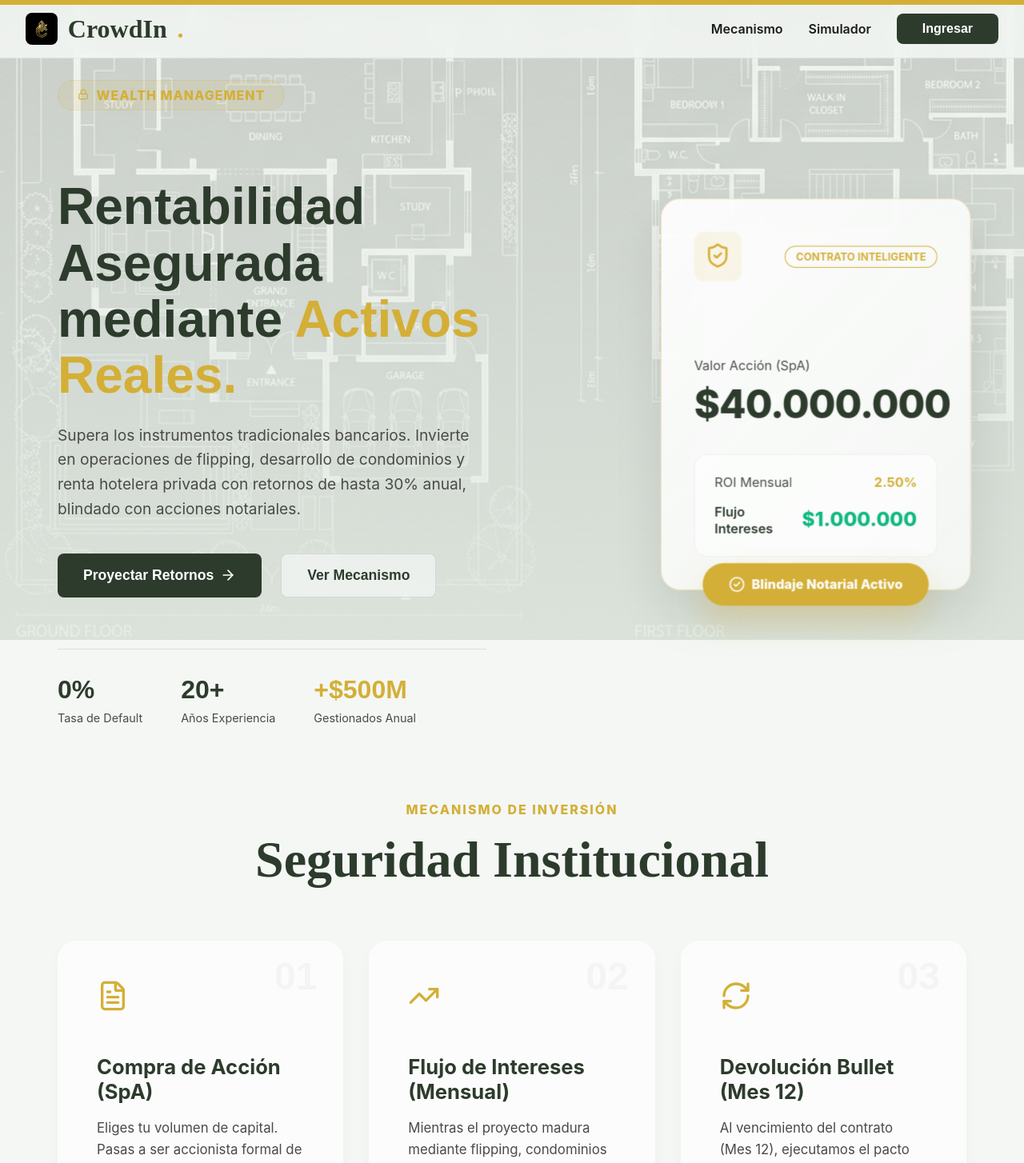
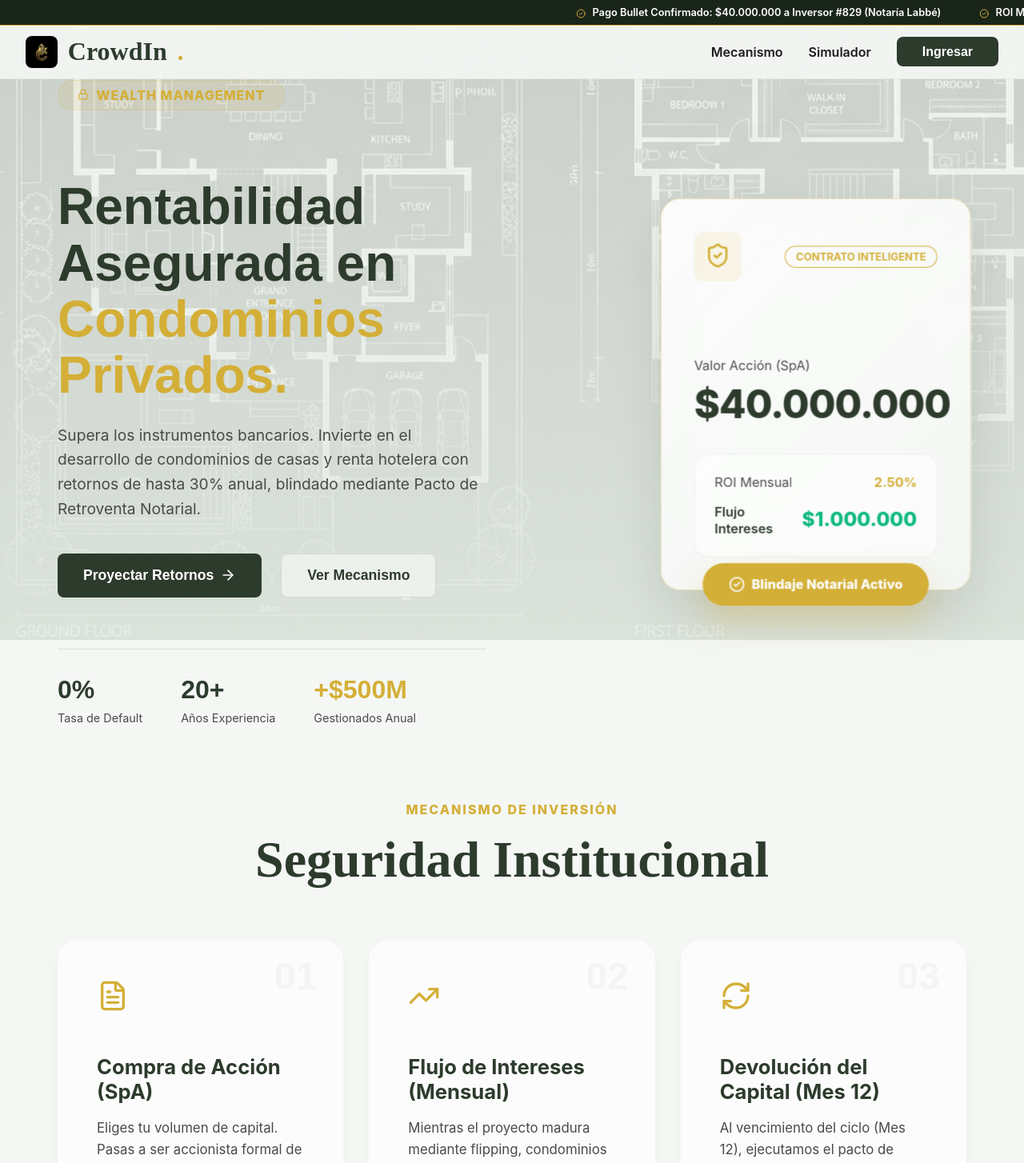
Before and after one commit to Rentapro/CrowdIn, a React (Vite) app: page / in a window 1280 px wide. Shown: the top 1454 px of the page at 80% size. Built offline with nearby package versions, Linux system fonts and the light colour scheme.

Commit message:
UI: Reemplazo de edificio por condominio y adicion de Ticker de pagos en vivo

```diff
--- a/src/App.jsx
+++ b/src/App.jsx
@@ -124,14 +124,31 @@ function App() {
 
   return (
     <>
+      <div style={{ background: 'var(--sage-900)', color: 'var(--white)', padding: '0.5rem 0', fontSize: '0.8rem', fontWeight: 600, overflow: 'hidden', position: 'fixed', top: 0, width: '100%', zIndex: 3000, borderBottom: '1px solid var(--gold-primary)' }}>
+        <div style={{ display: 'flex', whiteSpace: 'nowrap', animation: 'ticker 30s linear infinite' }}>
+          <span style={{ marginRight: '3rem' }}><CheckCircle2 size={12} style={{ verticalAlign: 'middle', marginRight: '5px' }} color="var(--gold-primary)"/> Pago Bullet Confirmado: $40.000.000 a Inversor #829 (Notaría Labbé)</span>
+          <span style={{ marginRight: '3rem' }}><CheckCircle2 size={12} style={{ verticalAlign: 'middle', marginRight: '5px' }} color="var(--gold-primary)"/> ROI Mensual Ejecutado: $1.250.000 a Inversor #712</span>
+          <span style={{ marginRight: '3rem' }}><CheckCircle2 size={12} style={{ verticalAlign: 'middle', marginRight: '5px' }} color="var(--gold-primary)"/> Nuevo Contrato Tramo Elite: $40M (Condominio Los Olivos)</span>
+          <span style={{ marginRight: '3rem' }}><CheckCircle2 size={12} style={{ verticalAlign: 'middle', marginRight: '5px' }} color="var(--gold-primary)"/> Pago Bullet Confirmado: $40.000.000 a Inversor #829</span>
+          <span style={{ marginRight: '3rem' }}><CheckCircle2 size={12} style={{ verticalAlign: 'middle', marginRight: '5px' }} color="var(--gold-primary)"/> ROI Mensual Ejecutado: $1.250.000 a Inversor #712</span>
+        </div>
+      </div>
+
+      <style>{`
+        @keyframes ticker {
+          0% { transform: translateX(100%); }
+          100% { transform: translateX(-100%); }
+        }
+      `}</style>
+
       <motion.div
         style={{
           scaleX,
           position: 'fixed',
-          top: 0,
+          top: '28px',
           left: 0,
           right: 0,
-          height: '6px',
+          height: '4px',
           background: 'var(--gold-primary)',
           transformOrigin: '0%',
           zIndex: 2000
@@ -139,7 +156,7 @@ function App() {
       />
       <ParallaxBackground />
 
-      <nav className="navbar" style={{ position: 'fixed', width: '100%', zIndex: 1000, background: 'rgba(244, 247, 244, 0.85)', backdropFilter: 'blur(15px)', borderBottom: '1px solid rgba(0,0,0,0.05)', padding: '1rem 2rem', display: 'flex', justifyContent: 'space-between' }}>
+      <nav className="navbar" style={{ position: 'fixed', top: '32px', width: '100%', zIndex: 1000, background: 'rgba(244, 247, 244, 0.9)', backdropFilter: 'blur(15px)', borderBottom: '1px solid rgba(0,0,0,0.05)', padding: '0.8rem 2rem', display: 'flex', justifyContent: 'space-between' }}>
         <div style={{ fontFamily: 'Outfit', fontWeight: 800, fontSize: '2rem', color: 'var(--sage-800)', display: 'flex', alignItems: 'center', gap: '0.8rem' }}>
           <img src="/logo.png" alt="CrowdIn Logo" style={{ width: '40px', height: '40px', borderRadius: '8px' }} />
           CrowdIn<span style={{ color: 'var(--gold-primary)' }}>.</span>
@@ -160,10 +177,10 @@ function App() {
                 <Lock size={14} style={{ display: 'inline', marginRight: '5px' }}/> Wealth Management
               </div>
               <h1 className="hero-title">
-                Rentabilidad Asegurada mediante <span style={{ color: 'var(--gold-primary)' }}>Activos Reales.</span>
+                Rentabilidad Asegurada en <span style={{ color: 'var(--gold-primary)' }}>Condominios Privados.</span>
               </h1>
               <p className="hero-subtitle" style={{ color: 'var(--charcoal-mid)' }}>
-                Supera los instrumentos tradicionales bancarios. Invierte en operaciones de flipping, desarrollo de condominios y renta hotelera privada con retornos de hasta 30% anual, blindado con acciones notariales.
+                Supera los instrumentos bancarios. Invierte en el desarrollo de condominios de casas y renta hotelera con retornos de hasta 30% anual, blindado mediante Pacto de Retroventa Notarial.
               </p>
 
               <div style={{ display: 'flex', gap: '1.5rem', flexWrap: 'wrap', marginTop: '2rem' }}>
@@ -262,8 +279,8 @@ function App() {
                 <div className="step-number">03</div>
                 <div style={{ position: 'relative', zIndex: 2 }}>
                   <RefreshCw size={40} color="var(--gold-primary)" style={{ marginBottom: '1.5rem' }} />
-                  <h3 style={{ fontSize: '1.6rem', marginBottom: '1rem', color: 'var(--sage-800)' }}>Devolución Bullet (Mes 12)</h3>
-                  <p style={{ color: 'var(--charcoal-mid)', fontSize: '1.05rem', lineHeight: 1.6 }}>Al vencimiento del contrato (Mes 12), ejecutamos el pacto de retroventa. Recibes un pago Bullet que te <strong>devuelve el 100% de tu capital inicial</strong> íntegro.</p>
+                  <h3 style={{ fontSize: '1.6rem', marginBottom: '1rem', color: 'var(--sage-800)' }}>Devolución del Capital (Mes 12)</h3>
+                  <p style={{ color: 'var(--charcoal-mid)', fontSize: '1.05rem', lineHeight: 1.6 }}>Al vencimiento del ciclo (Mes 12), ejecutamos el pacto de retroventa. Recibes un pago Bullet que te <strong>devuelve el 100% de tu capital inicial</strong> íntegro y sin comisiones.</p>
                 </div>
               </div>
             </div>
```
